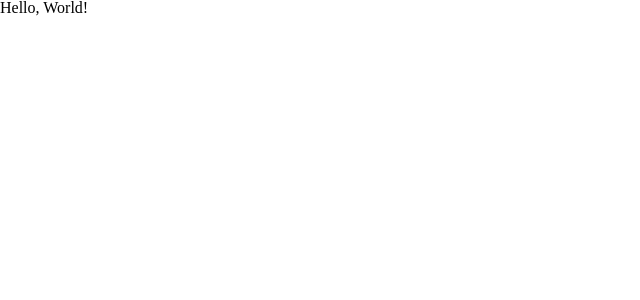
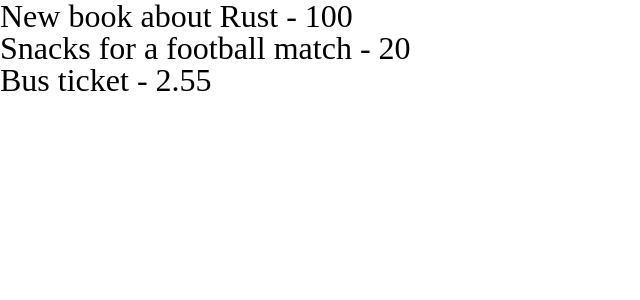
Before and after one commit to liptun/code-assignment-playbook, a React (Create React App) app: page / in a window 1280 px wide. Shown: the top 300 px of the page, without its empty margins (0-640 px from the left). Built offline with nearby package versions, Linux system fonts and the light colour scheme.

Commit message:
add mobx and create basic store setup

```diff
--- a/src/App.tsx
+++ /dev/null
@@ -1,14 +0,0 @@
-import React from "react";
-import { styled } from "styled-components";
-
-const AppWrapper = styled.div``;
-
-function App() {
-  return (
-    <AppWrapper>
-      <h1>Hello, World!</h1>
-    </AppWrapper>
-  );
-}
-
-export default App;
--- /dev/null
+++ b/src/components/App.tsx
@@ -0,0 +1,25 @@
+import { observer } from "mobx-react";
+import { styled } from "styled-components";
+import store from "../store";
+
+const AppWrapper = styled.div`
+  font-size: 2em;
+`;
+
+const List = observer(() => (
+  <>
+    <ul>
+      {store.transactions.map((transaction) => (
+        <li>{transaction.title} - {transaction.amount}</li>
+      ))}
+    </ul>
+  </>
+));
+
+const App = () => (
+  <AppWrapper>
+    <List />
+  </AppWrapper>
+);
+
+export default App;
--- a/src/index.tsx
+++ b/src/index.tsx
@@ -1,7 +1,7 @@
 import React from "react";
 import ReactDOM from "react-dom/client";
 import "./reset.css";
-import App from "./App";
+import App from "./components/App";
 
 const root = ReactDOM.createRoot(
   document.getElementById("root") as HTMLElement
--- /dev/null
+++ b/src/store/index.ts
@@ -0,0 +1,18 @@
+import { makeAutoObservable } from "mobx";
+import { mockTransactions } from "./mockData";
+
+export type Transaction = {
+  title: string;
+  amount: number;
+};
+
+class Store {
+  transactions: Transaction[] = [];
+  constructor(transactions: Transaction[] = []) {
+    makeAutoObservable(this);
+    this.transactions = transactions;
+  }
+}
+const store = new Store(mockTransactions);
+
+export default store;
--- /dev/null
+++ b/src/store/mockData.ts
@@ -0,0 +1,16 @@
+import type { Transaction } from "./";
+
+export const mockTransactions: Transaction[] = [
+  {
+    title: "New book about Rust",
+    amount: 100,
+  },
+  {
+    title: "Snacks for a football match",
+    amount: 20,
+  },
+  {
+    title: "Bus ticket",
+    amount: 2.55,
+  },
+];
```
Also changed, not shown: package.json (+11 -2 lines), 2 other files (tests, documents, lock files or other folders).
